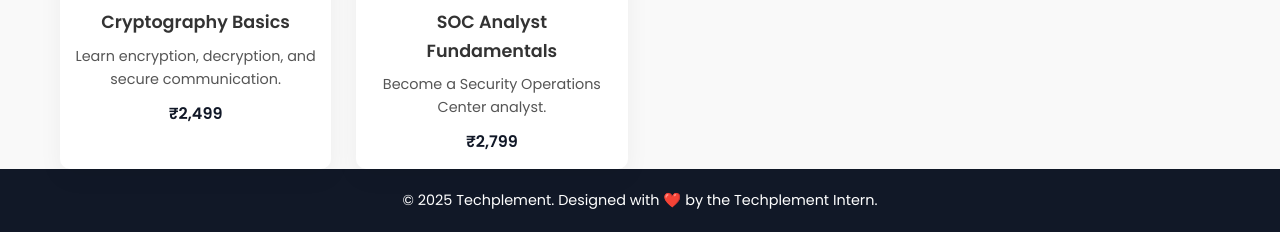
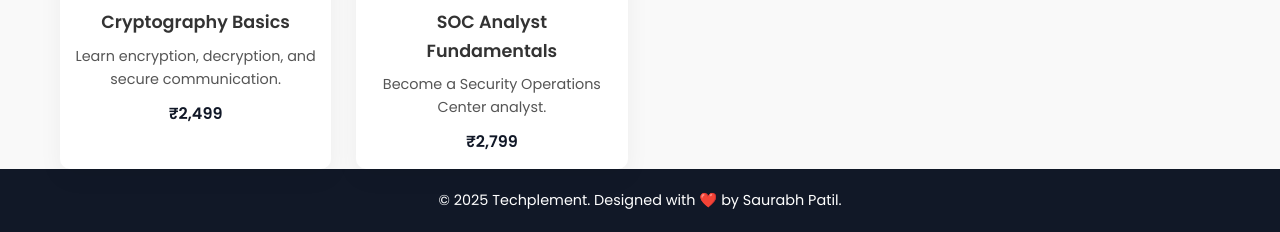
Before and after one commit to saurabh070503/Techplement, a plain HTML site: page cyber-security.html in a window 1280 px wide. Shown: the part 1168-1400 px from the top of the page. Drawn offline with Linux system fonts and the light colour scheme.

Commit message:
Update cyber-security.html

```diff
--- a/cyber-security.html
+++ b/cyber-security.html
@@ -104,7 +104,7 @@
 
   <!-- Footer -->
   <footer>
-    <p>&copy; 2025 Techplement. Designed with ❤️ by the Techplement Intern.</p>
+    <p>&copy; 2025 Techplement. Designed with ❤️ by Saurabh Patil.</p>
   </footer>
 
   <!-- Login/Register Modal -->
@@ -127,7 +127,7 @@
         <button type="submit" class="btn">Login</button>
       </form>
 
-      <!-- Register Form -->
+
       <form id="registerForm" class="auth-form hidden">
         <div class="message" id="registerMsg"></div>
         <input type="text" placeholder="Full Name" required />
```
